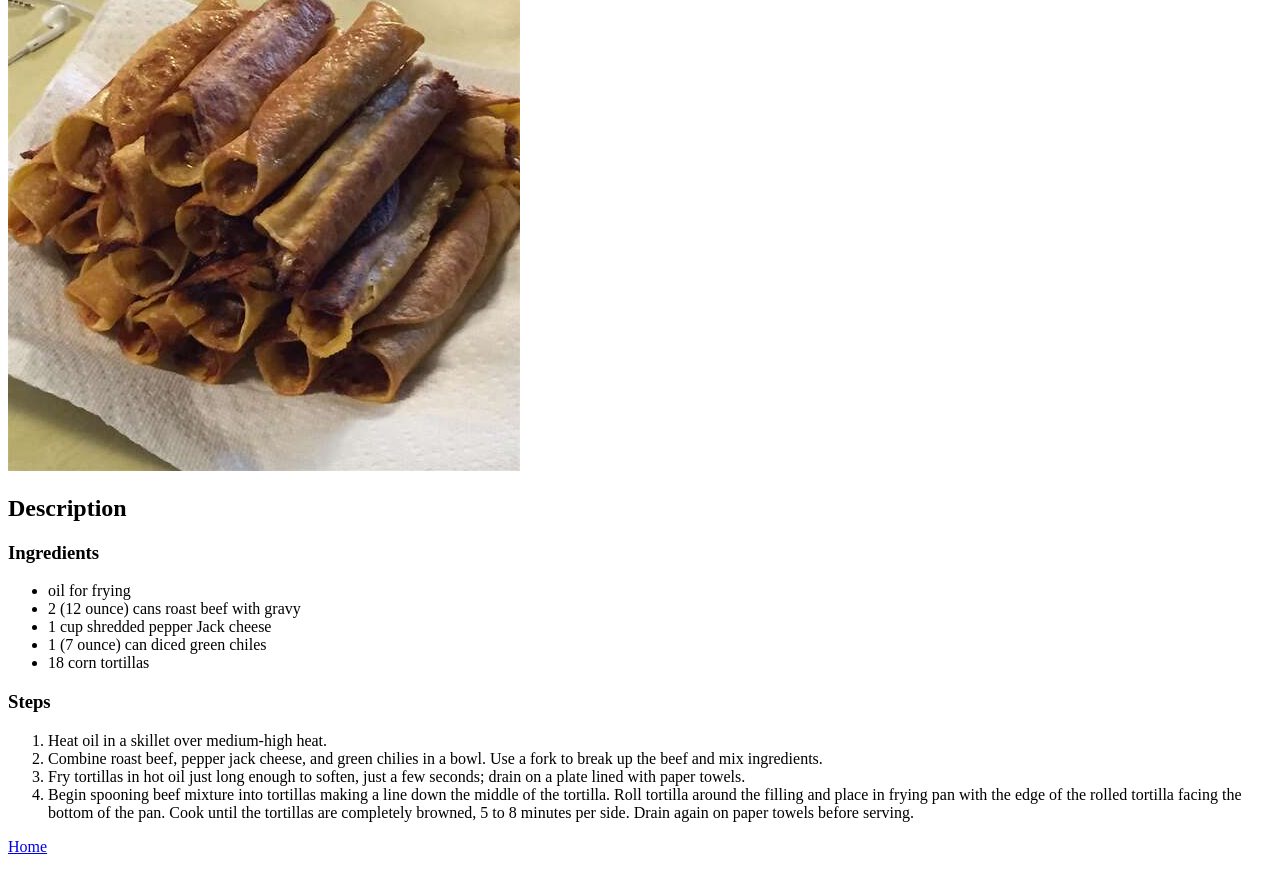
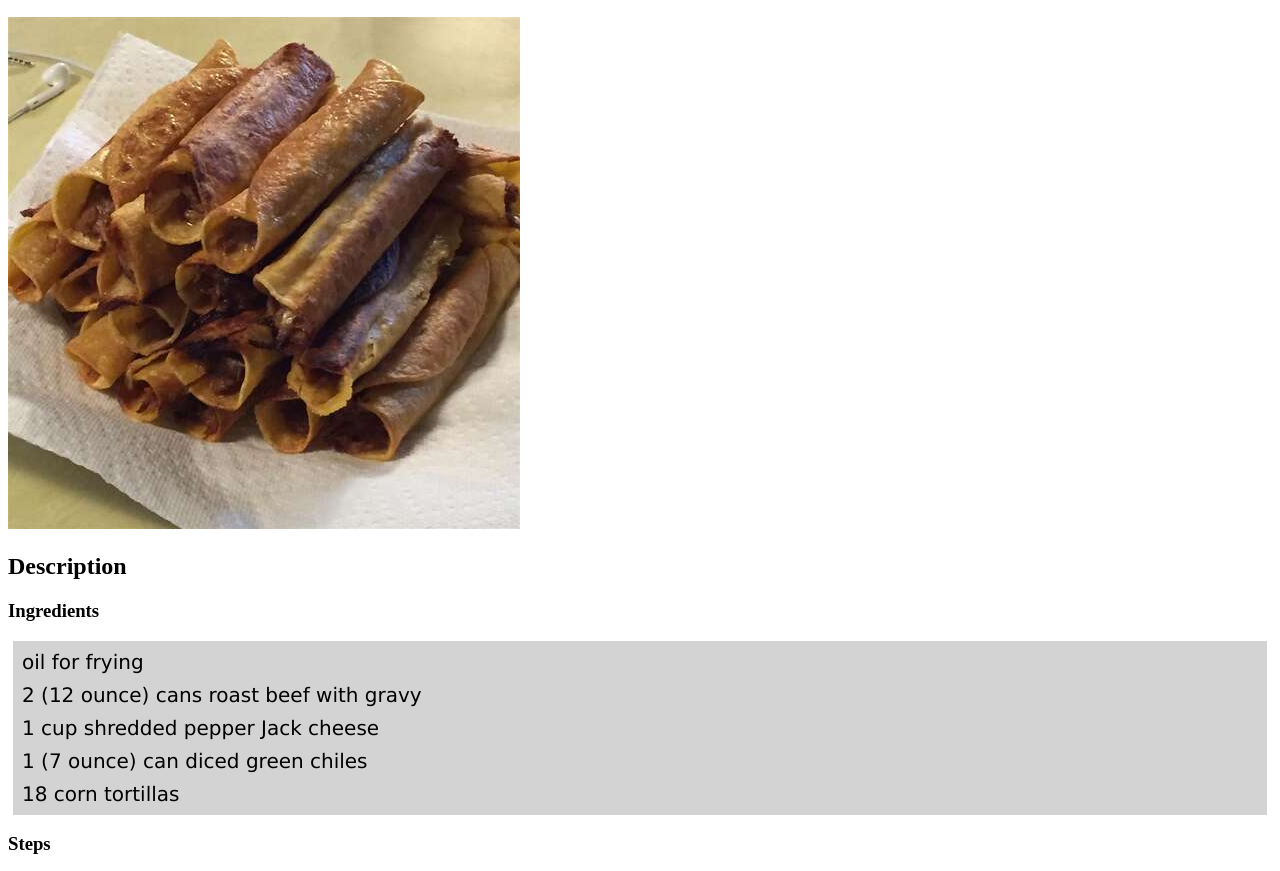
Before and after one commit to johnyb115/odin-recipes, a plain HTML site: page recipes/taquitos.html in a window 1280 px wide. Shown: the part 121-992 px from the top of the page. Drawn offline with Linux system fonts and the light colour scheme.

Commit message:
Added link to styles in one recipe

```diff
--- a/recipes/taquitos.html
+++ b/recipes/taquitos.html
@@ -4,13 +4,14 @@
     <meta charset="UTF-8">
     <meta name="viewport" content="width=device-width, initial-scale=1.0">
     <title>Document</title>
+    <link rel="stylesheet" href="../styles.css">
 </head>
 <body>
     <h1>Beef taquitos</h1>
     <img src="../images/taquito.jpeg" alt="Mexican dish beef taquitos"/>
     <h2>Description</h2>
     <h3>Ingredients</h3>
-    <ul>
+    <ul class="ingredients">
         <li>oil for frying</li>
         <li>2 (12 ounce) cans roast beef with gravy</li>
         <li>1 cup shredded pepper Jack cheese</li>
@@ -20,7 +21,7 @@
     </ul>
 
     <h3>Steps</h3>
-    <ol>
+    <ol class="steps">
         <li>Heat oil in a skillet over medium-high heat. </li>
         <li>Combine roast beef, pepper jack cheese, and green chilies in a bowl. Use a fork to break up the beef and mix ingredients. </li>
         <li>Fry tortillas in hot oil just long enough to soften, just a few seconds; drain on a plate lined with paper towels. </li>
```
